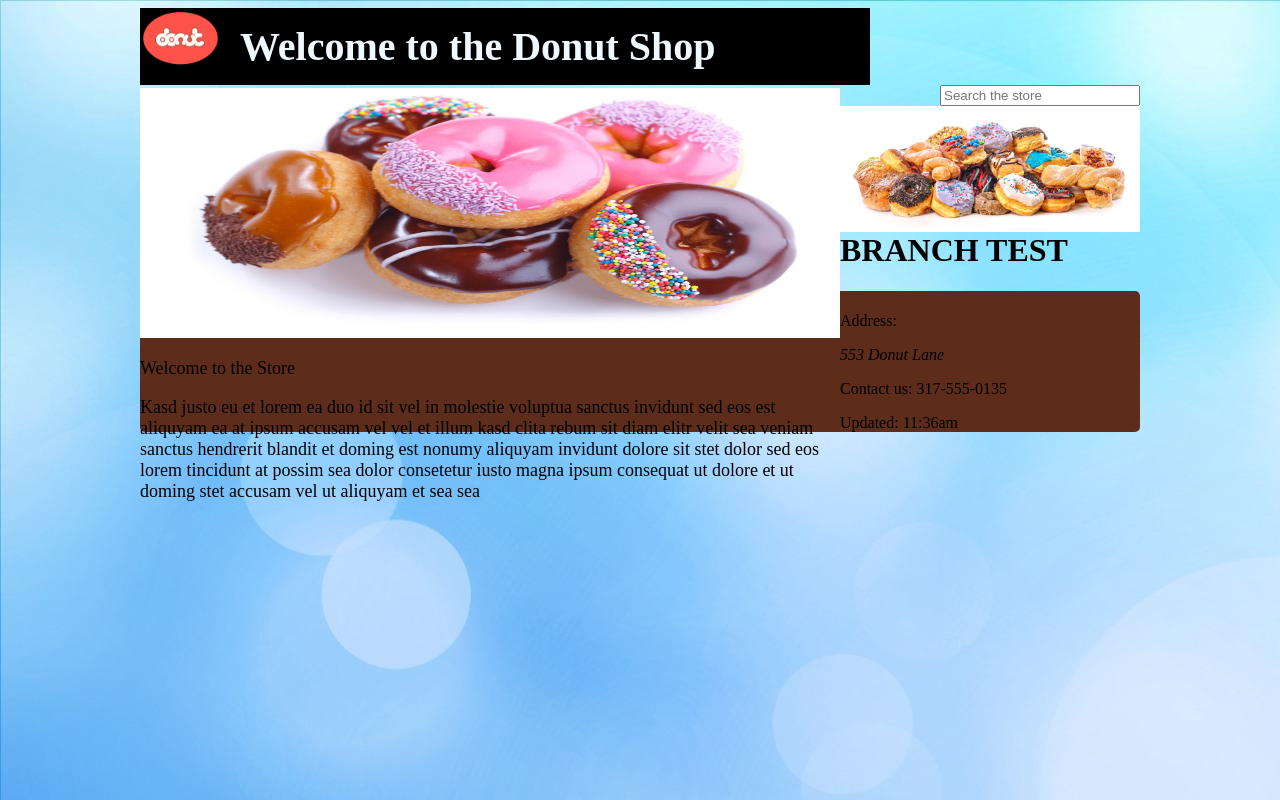
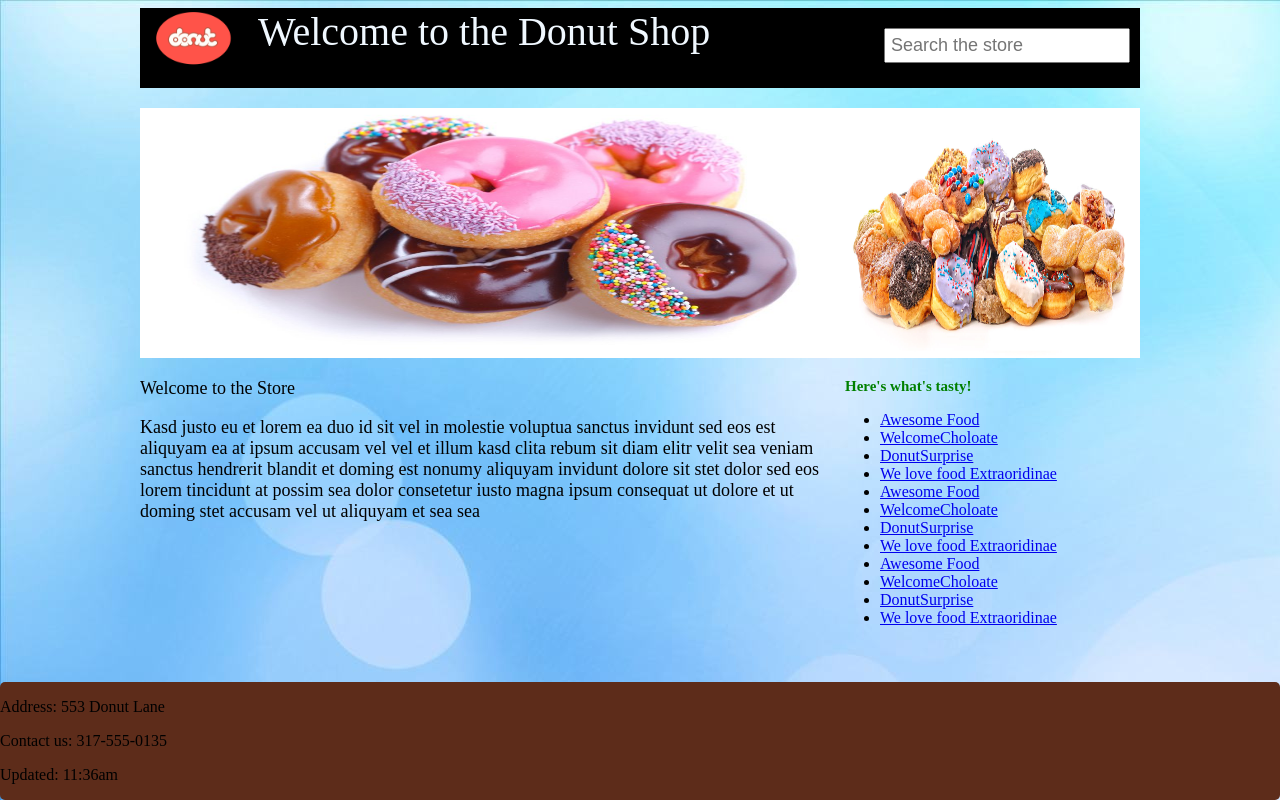
Before and after one commit to MTVExtreme/BasicStoreApp, a plain HTML site: page index.html in a window 1280 px wide. Drawn offline with Linux system fonts and the light colour scheme.

Commit message:
Footer Fix, Added Side thing, fixed pictures, and fixed search bar

```diff
--- a/index.html
+++ b/index.html
@@ -8,14 +8,18 @@
     <!--Header-->
     <header id="main-header">
         <!--Logo-->
-        <div id="header-logo">
+        <div id="header-logo">S
             <img class="logo" src="img/logo.png" />
 
         </div>
+
         <!--title-->
-        <h1 id="header-name" >Welcome to the Donut Shop</h1>
+        <span id="header-name">Welcome to the Donut Shop</span>
+
         <!--search-->
         <input type="search" id="search" placeholder="Search the store" />
+
+
     </header>
 
     <!--Banner-->
@@ -35,28 +39,42 @@
     <!--Welcome-->
     <section id="welcome">
         <header>Welcome to the Store</header>
+        <p>Kasd justo eu et lorem ea duo id sit vel in molestie voluptua sanctus invidunt sed eos est aliquyam ea at ipsum accusam vel vel et illum kasd clita rebum sit diam elitr velit sea veniam sanctus hendrerit blandit et doming est nonumy aliquyam invidunt dolore sit stet dolor sed eos lorem tincidunt at possim sea dolor consetetur iusto magna ipsum consequat ut dolore et ut doming stet accusam vel ut aliquyam et sea sea</p>
+    </section>
+    <!--About Us-->
+    <article id="about-us">
+        <header>Here's what's tasty!</header>
+        <ul>
+            <li><a href="#">Awesome Food</a></li>
+            <li><a href="#">WelcomeCholoate</a></li>
+            <li><a href="#">DonutSurprise</a></li>
+            <li><a href="#">We love food Extraoridinae</a></li>
+            <li><a href="#">Awesome Food</a></li>
+            <li><a href="#">WelcomeCholoate</a></li>
+            <li><a href="#">DonutSurprise</a></li>
+            <li><a href="#">We love food Extraoridinae</a></li>
+            <li><a href="#">Awesome Food</a></li>
+            <li><a href="#">WelcomeCholoate</a></li>
+            <li><a href="#">DonutSurprise</a></li>
+            <li><a href="#">We love food Extraoridinae</a></li>
+        </ul>
 
-        <p>Kasd justo eu et lorem ea duo id sit vel in molestie voluptua sanctus invidunt sed eos est aliquyam ea at ipsum accusam vel vel et illum kasd clita rebum sit diam elitr velit sea veniam sanctus hendrerit blandit et doming est nonumy aliquyam invidunt dolore sit stet dolor sed eos lorem tincidunt at possim sea dolor consetetur iusto magna ipsum consequat ut dolore et ut doming stet accusam vel ut aliquyam et sea sea</p>
-
-
-    </section>
-
-
-
-    <!--About Us-->
+    </article>
 
     <!--Products-->
 
     <!--MAIN-->
-    <!--custome of day-->
-    <h1> BRANCH TEST</h1>
+    <!--customer of day-->
+
 
 
     <!--Footer-->
     <footer>
-        <p>Address: <address>553 Donut Lane</address></p>
-        <p>Contact us: <telephone>317-555-0135</telephone></p>
-        <p>Updated: <time>11:36am</time></p>
+
+        <p>Address: 553 Donut Lane</p>
+        <p>Contact us: 317-555-0135</p>
+        <p>Updated: 11:36am</p>
+
     </footer>
 </body>
 </html>
--- a/main.css
+++ b/main.css
@@ -20,15 +20,22 @@ body {
 
 }
 
-#main-header{
+#main-header {
     height: 80px;
-
+    background-color: black;
+    margin-bottom: 20px;
 }
 
 #header-logo{
-    width: 10%;
     float:left;
-    vertical-align:central;
+}
+
+#search {
+    float: right;
+    font-size: 18px;
+    padding: 5px;
+    margin: 20px 10px 0px 0px;
+
 }
 
 
@@ -37,15 +44,10 @@ body {
     font-size: 40px;
     color: aliceblue;
     padding: 15px;
-    margin: 0px 0px 0px 0px;
-    background-color: black;
+
 }
 
-#search{
-    width:20%;
-    float: right;
-    display: inline;
-}
+
 
 #main-image {
     width:70%;
@@ -56,6 +58,7 @@ body {
 
 #side-image {
     width: 30%;
+    height: 250px;
     float: right;
 }
 
@@ -66,12 +69,27 @@ body {
     margin: 20px 0px 20px 0px;
 }
 
+#about-us{
+    float: right;
+    width: 30%;
+    margin: 20px 0px 20px 0px;
+}
+#about-us > header{
+    margin-left: 5px;
+    color:green;
+    font-size: 15px;
+    font-weight: bold;
+    margin-bottom: 5px;
+
+}
+
 
 footer{
-    width: 100%;
+    position: absolute;
+    bottom: 0;
+    left:0;
+    right:0;
     background-color: rgb(93, 44, 26);
-     margin: 20px 0px 20px 0px;
-    padding: 5px 0px 0px 0px;
     border-radius: 5px;
 
 }
```
